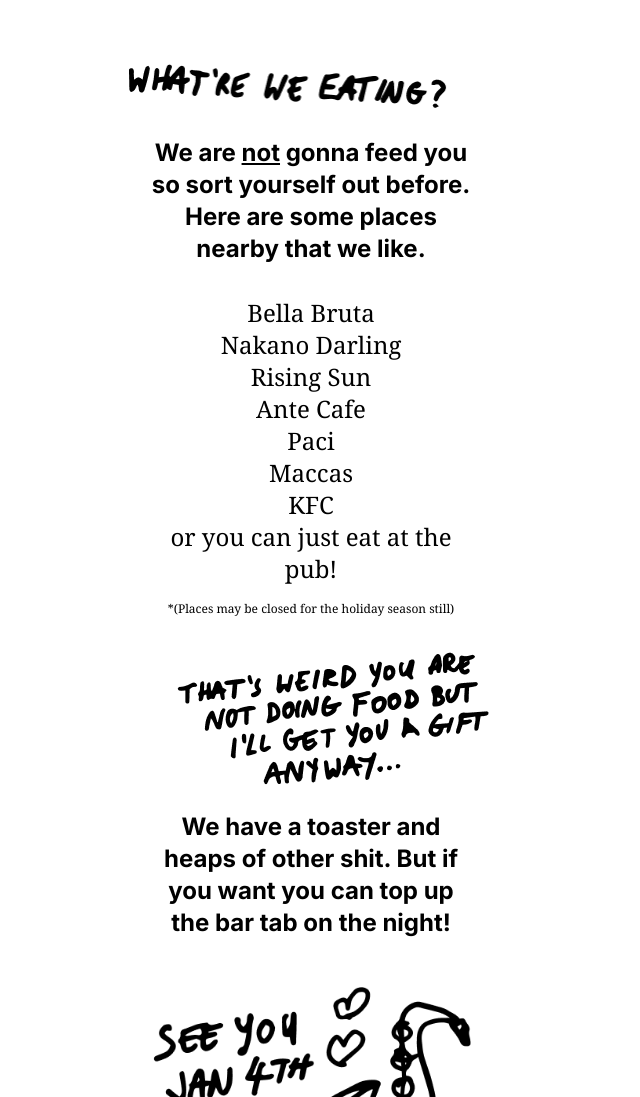
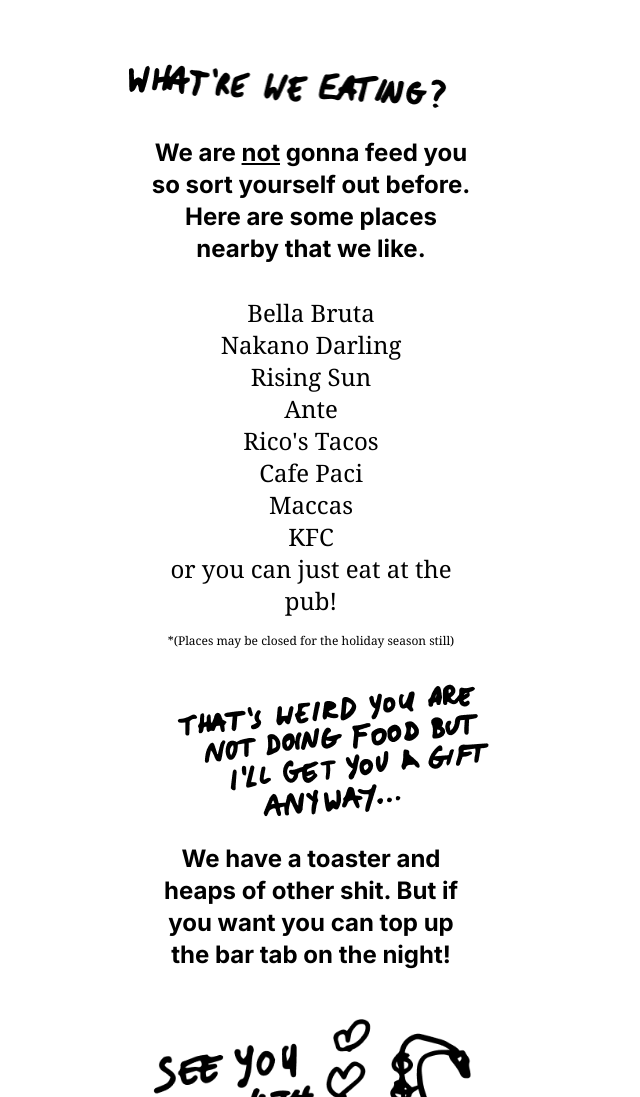
Before and after one commit to maddiejeanie/JH-Wedding, a plain HTML site: page index.html in a window 1280 px wide. Shown: the part 1481-2578 px from the top of the page, without its empty margins (329-969 px from the left). Drawn offline with nearby package versions, Linux system fonts and the light colour scheme.

Commit message:
changes to food places

```diff
--- a/index.html
+++ b/index.html
@@ -40,7 +40,7 @@
       <img src="images/faq-5.png" class="pt-12 pb-4 mr-12">
       <p>We are <u>not</u> gonna feed you so sort yourself out before. Here are some places nearby that we like.</p>
       <br>
-      <p class="font-serif text-2xl">Bella Bruta<br> Nakano Darling<br> Rising Sun<br> Ante Cafe<br> Paci<br> Maccas<br> KFC <br>
+      <p class="font-serif text-2xl">Bella Bruta<br> Nakano Darling<br> Rising Sun<br> Ante <br>Rico's Tacos <br> Cafe Paci<br> Maccas<br> KFC <br>
         or you can just eat at the pub!
 
         <p class="font-serif text-xs pt-4">*(Places may be closed for the holiday season still)</p>
```
